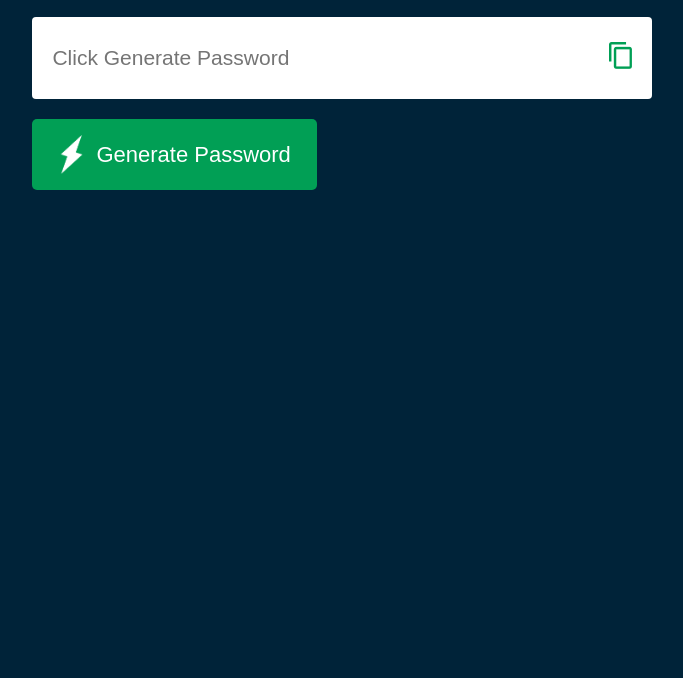
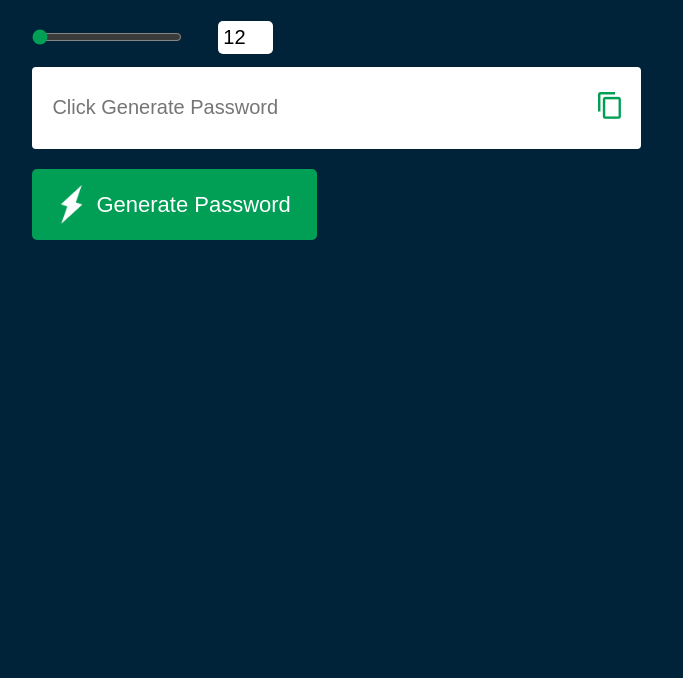
Before and after one commit to pritxsh/Password-Generator, a plain HTML site: page index.html in a window 1280 px wide. Shown: the part 338-1016 px from the top of the page, without its empty margins (70-753 px from the left). Drawn offline with Linux system fonts and the light colour scheme.

Commit message:
version 1.5 done/

```diff
--- a/index.html
+++ b/index.html
@@ -1,12 +1,10 @@
 <!DOCTYPE html>
 <html lang="en">
-
   <head>
-    <meta charset="UTF-8">
-    <meta name="viewport" content="width=device-width, initial-scale=1.0">
+    <meta charset="UTF-8" />
+    <meta name="viewport" content="width=device-width, initial-scale=1.0" />
     <title>Password Generator</title>
-    <link rel="stylesheet" href="style.css">
-
+    <link rel="stylesheet" href="style.css" />
   </head>
 
   <body>
@@ -15,17 +13,62 @@
         <h2>Generate a</h2>
         <h1>Random Password</h1>
       </div>
+      <div class="length">
+        <input
+          type="range"
+          min="12"
+          max="50"
+          id="length"
+          value="12"
+          oninput="rangeFunc()"
+        />
+        <input
+          type="number"
+          value="12"
+          min="12"
+          max="50"
+          id="number"
+          oninput="numFunc()"
+        />
+      </div>
+      <!-- <div class="customize">
+        <div class="checkbox-name-class">
+          <input type="checkbox" name="" id="upper" />
+          <label for="upper">Uppercase</label>
+        </div>
+        <div class="checkbox-name-class">
+          <input type="checkbox" name="" id="lower" />
+          <label for="lower">Lowercase</label>
+        </div>
+        <div class="checkbox-name-class">
+          <input type="checkbox" name="" id="num" />
+          <label for="num">Number</label>
+        </div>
+        <div class="checkbox-name-class">
+          <input type="checkbox" name="" id="sym" />
+          <label for="sym">Symbol</label>
+        </div>
+      </div> -->
+
+      <!-- checkbox functionality is on hold as it feels unnecessary.-->
+
       <div class="content">
-            <input type="text" id="inputext" readonly placeholder="Click Generate Password">
+        <input
+          type="text"
+          id="inputext"
+          readonly
+          placeholder="Click Generate Password"
+        />
         <button id="copy-text" onclick="copy()">
-                <img src="images/copy.png" alt=""></button>
+          <img src="images/copy.png" alt="" />
+        </button>
       </div>
       <div class="generate">
         <button id="generate-password" onclick="generate()">
-                <img src="images/generate.png" alt=""> Generate Password</button>
+          <img src="images/generate.png" alt="" /> Generate Password
+        </button>
       </div>
     </div>
     <script src="script.js"></script>
   </body>
-
 </html>
--- a/script.js
+++ b/script.js
@@ -1,11 +1,26 @@
 const inputext = document.getElementById("inputext");
-const len = 12;
+const range = document.getElementById("length");
+const numb = document.getElementById("number");
+const upper = document.getElementById("upper");
+const lower = document.getElementById("lower");
+const sym = document.getElementById("sym");
+const numPass = document.getElementById("num");
 
 const upperCase = "ABCDEFGHIJKLMNOPQRSTUVWXYZ";
 const lowerCase = "abcdefghijklmnopqrstuvwxyz";
 const number = "0123456789";
 const symbol = "@#$%^()_+~|}{[]></-=";
 const allchar = upperCase + lowerCase + number + symbol;
+
+function rangeFunc(){
+    numb.value = range.value;
+    return numb.value;
+  }
+
+  function numFunc(){
+      range.value = numb.value;
+  }
+
 function copy() {
     inputext.select();
     // document.execCommand("copy");  ---> this execCommand() function is deprecated. Hence used below function
@@ -20,8 +35,8 @@ function generate() {
     password += number[Math.floor(Math.random() * number.length)];
     password += symbol[Math.floor(Math.random() * symbol.length)];
 
-    while (password.length < len) {
-        console.log(password.length);
+    while (password.length < rangeFunc()) {
+        // console.log(password.length);
         password += allchar[Math.floor(Math.random() * allchar.length)];
     }
     inputext.value = password;
--- a/style.css
+++ b/style.css
@@ -26,7 +26,7 @@ h2 {
 h1 {
     color: #019f55;
     border-bottom: 4px solid #019f55;
-    margin: 10px 0px 20px 0;
+    margin: 10px 0px 30px 0;
     font-size: 35px;
     padding-bottom: 10px;
 }
@@ -44,9 +44,10 @@ h1 {
 
 #inputext {
     color: black;
-    font-size: 21px;
+    font-size: 20px;
     margin-left: -20px;
     background-color: transparent;
+    width: 100%;
     border: none;
     outline: none;
 
@@ -90,3 +91,51 @@ h1 {
     width: 28px;
     margin-right: 10px;
 }
+
+.length{
+  display: flex;
+  position: relative;
+  margin-bottom: 20px;
+  align-items: center;
+
+}
+
+#number{
+    position: absolute;
+    left: 55%;
+    padding: 5px;
+    font-size: 20px;
+    font-weight: 500;
+    border-radius: 5px;
+    width: 55px;
+    border: none;
+    outline: none;
+}
+#length{
+  border-radius: 5px;
+  height: 20px;
+  width: 150px;
+  outline: none;
+  border: none;
+  cursor: pointer;
+  accent-color:#019f55;
+}
+
+/* .customize{
+   display: flex;
+   font-size: 20px;
+   margin-bottom: 15px;
+   margin-left: 6px;
+
+}
+.checkbox-name-class{
+  margin-right: 15px;
+  cursor: pointer;
+}
+.customize input{
+    border: none;
+    outline: none;
+    margin-right: 7px;
+    accent-color:#019f55;
+    transform: scale(1.7);
+} */  /* css for checkbox is on hold*/
```
Lines whose indentation alone changed are shown as unchanged.
